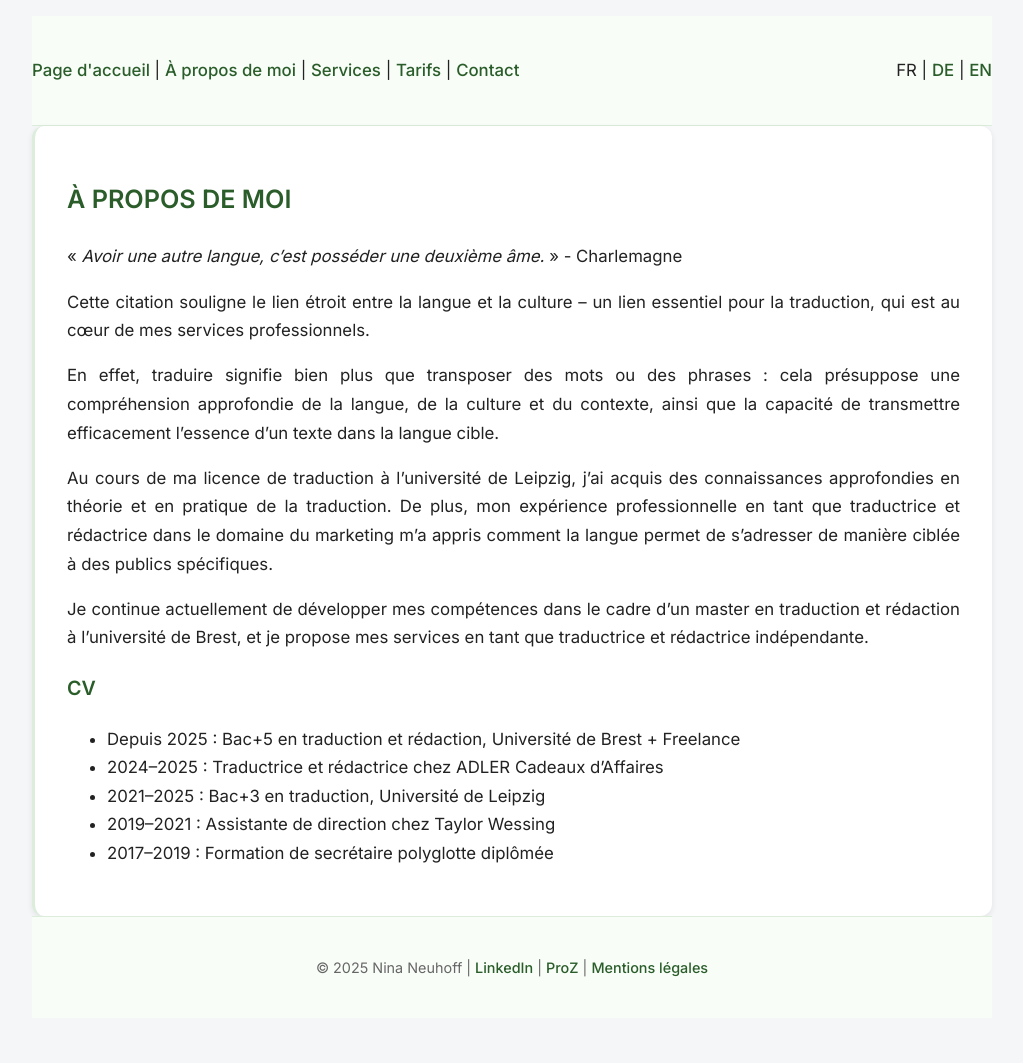
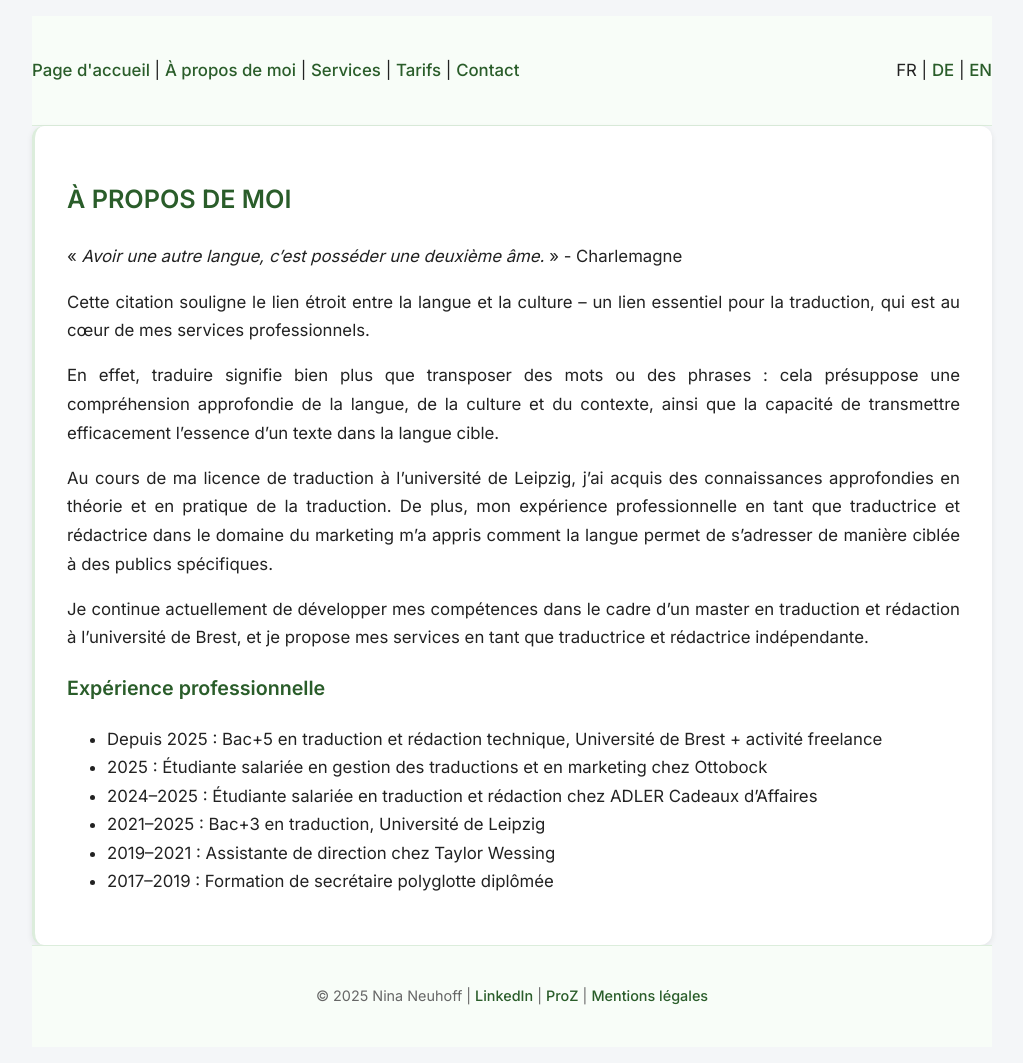
Before and after one commit to nneuhoff/traduction-translation-uebersetzung, a Jekyll site: the page built from fr/about.md, in a window 1280 px wide. Shown: the whole page, without its empty margins (128-1151 px from the left). Built offline with Jekyll 4.4.1, drawn with Linux system fonts in a browser that asks for light colours; before the commit the page ends 1034 px from its top, so only the background shows below that.

Commit message:
Update about.md

```diff
--- a/fr/about.md
+++ b/fr/about.md
@@ -16,9 +16,10 @@ Au cours de ma licence de traduction à l'université de Leipzig, j'ai acquis de
 
 Je continue actuellement de développer mes compétences dans le cadre d'un master en traduction et rédaction à l'université de Brest, et je propose mes services en tant que traductrice et rédactrice indépendante.
 
-### CV
-- Depuis 2025 : Bac+5 en traduction et rédaction, Université de Brest + Freelance
-- 2024–2025 : Traductrice et rédactrice chez ADLER Cadeaux d’Affaires
-- 2021–2025 : Bac+3 en traduction, Université de Leipzig
-- 2019–2021 : Assistante de direction chez Taylor Wessing
-- 2017–2019 : Formation de secrétaire polyglotte diplômée
+### Expérience professionnelle
+- Depuis 2025 : Bac+5 en traduction et rédaction technique, Université de Brest + activité freelance
+- 2025 :        Étudiante salariée en gestion des traductions et en marketing chez Ottobock
+- 2024–2025 :   Étudiante salariée en traduction et rédaction chez ADLER Cadeaux d’Affaires
+- 2021–2025 :   Bac+3 en traduction, Université de Leipzig
+- 2019–2021 :   Assistante de direction chez Taylor Wessing
+- 2017–2019 :   Formation de secrétaire polyglotte diplômée
```
